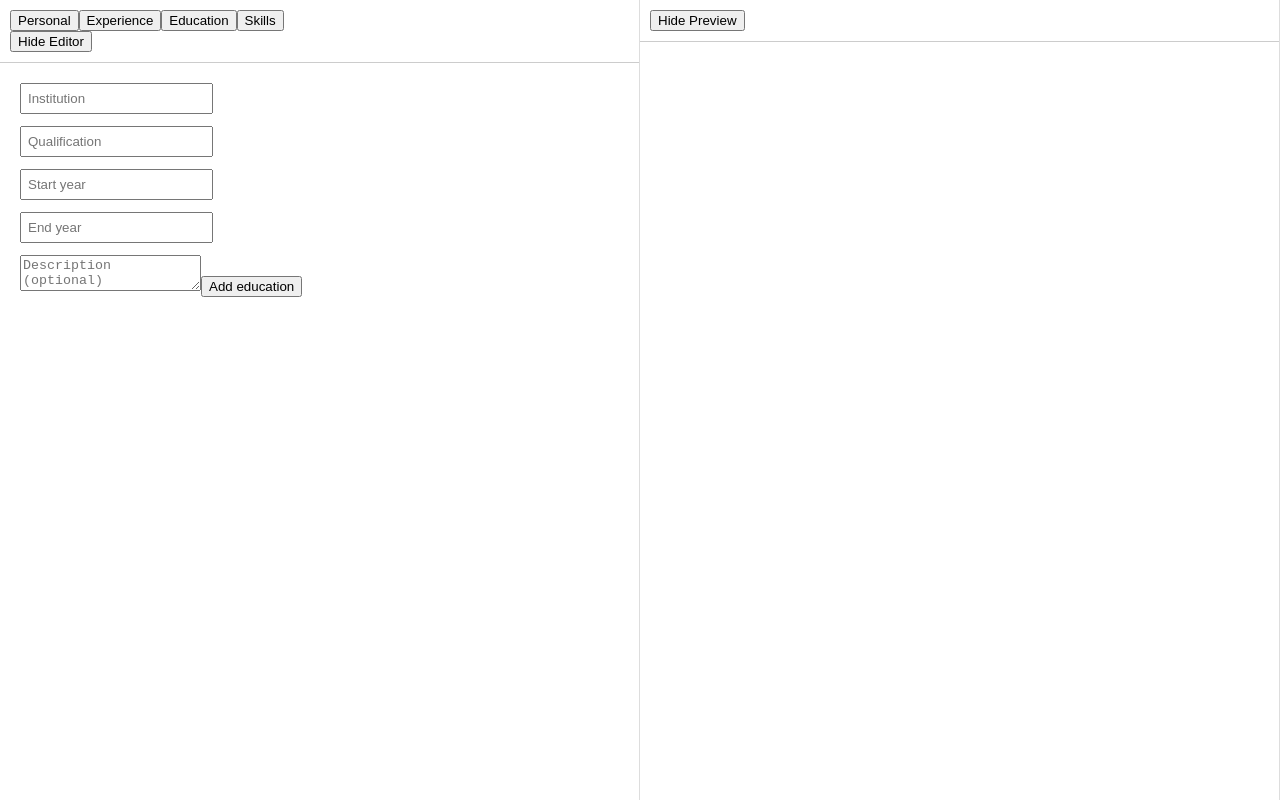
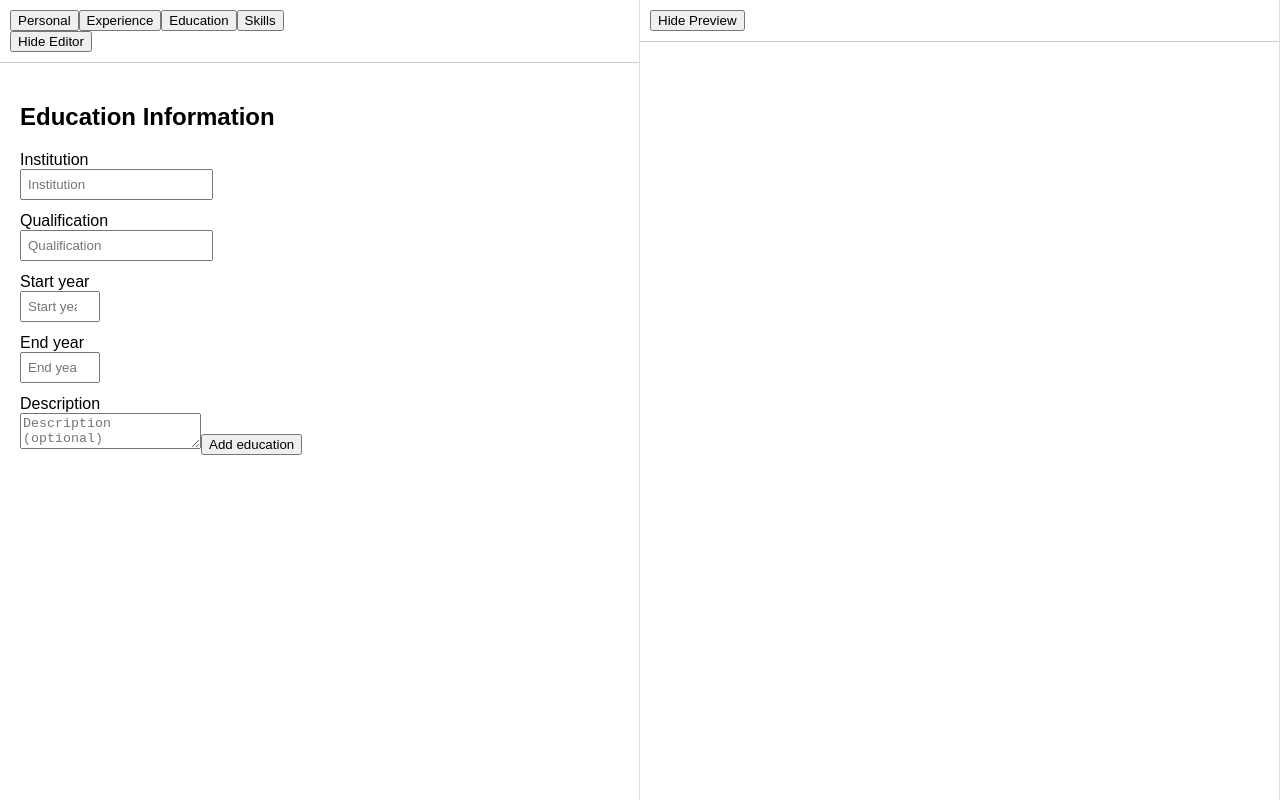
Before and after one commit to WillEdgington/react-cv-app, a React (Vite) app: page / in a window 1280 px wide. Both pictures are taken after a click on the button "Education". Built offline with nearby package versions, Linux system fonts and the light colour scheme.

Commit message:
number constraints and labels added to EducationForm, header added to SkillsPage

```diff
--- a/src/components/editor/sections/EducationPage.jsx
+++ b/src/components/editor/sections/EducationPage.jsx
@@ -1,4 +1,4 @@
-import { useCV } from "../../../CVContext.jsx"
+import { useCV } from "../../../CVContext.jsx";
 import { useState } from "react";
 
 function EducationList({ education, onDelete, onMove }) {
@@ -32,7 +32,7 @@ function EducationForm({ onAdd }) {
     school: "",
     qualification: "",
     startYear: "",
-    endYear: "",
+    endYear: null,
     description: ""
   });
 
@@ -45,6 +45,14 @@ function EducationForm({ onAdd }) {
 
   function handleSubmit(e) {
     e.preventDefault();
+
+    const start = Number(form.startYear);
+    const end = form.endYear ? Number(form.endYear) : null;
+
+    if (end !== null && start > end) {
+      alert("Start year cannot be after end year");
+      return;
+    }
 
     onAdd({
       id: crypto.randomUUID(),
@@ -62,6 +70,7 @@ function EducationForm({ onAdd }) {
 
   return (
     <form onSubmit={handleSubmit} className="education-form">
+      <label>Institution</label><br/>
       <input
         name="school"
         placeholder="Institution"
@@ -70,6 +79,7 @@ function EducationForm({ onAdd }) {
         required
       />
 
+      <label>Qualification</label><br/>
       <input
         name="qualification"
         placeholder="Qualification"
@@ -78,22 +88,30 @@ function EducationForm({ onAdd }) {
         required
       />
 
+      <label>Start year</label><br/>
       <input
+        type="number"
         name="startYear"
         placeholder="Start year"
         value={form.startYear}
         onChange={handleChange}
+        min="1900"
+        max={new Date().getFullYear()}
         required
       />
 
+      <label>End year</label><br/>
       <input
+        type="number"
         name="endYear"
         placeholder="End year"
         value={form.endYear}
         onChange={handleChange}
-        required
+        min="1900"
+        max={new Date().getFullYear() + 10}
       />
 
+      <label>Description</label><br/>
       <textarea
         name="description"
         placeholder="Description (optional)"
@@ -132,6 +150,7 @@ export default function EducationPage() {
 
   return (
     <div className="section">
+      <h2>Education Information</h2>
       <EducationList
         education={education}
         onDelete={deleteEducation}
--- a/src/components/editor/sections/SkillsPage.jsx
+++ b/src/components/editor/sections/SkillsPage.jsx
@@ -75,6 +75,7 @@ export default function SkillsPage() {
 
   return (
     <div className="section">
+      <h2>Skills Information</h2>
       <SkillsList
         skills={skills}
         onDelete={deleteSkill}
```
